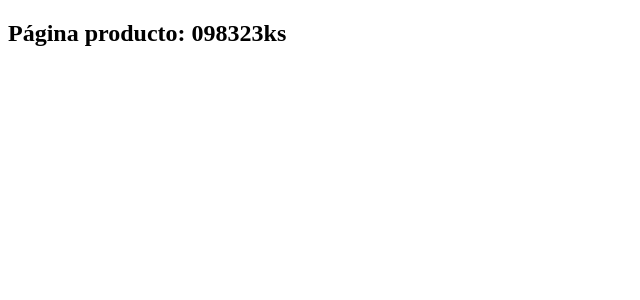
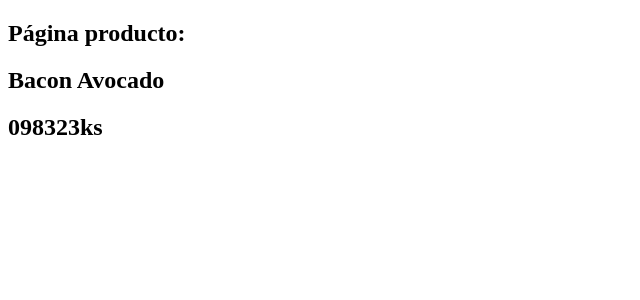
Before and after one commit to CristianMontoya98/NextJsAvo, a Next.js app: page /product/098323ks in a window 1280 px wide. Shown: the top 300 px of the page, without its empty margins (0-640 px from the left). Built offline with nearby package versions, Linux system fonts and the light colour scheme.

Commit message:
Product list and product page

```diff
--- a/pages/product/[id].tsx
+++ b/pages/product/[id].tsx
@@ -1,12 +1,25 @@
-import React from 'react'
+import React, { useEffect, useState } from 'react'
 import { useRouter } from 'next/router'
 
 const ProductPage = () => {
-  const { query } = useRouter()
+  // state
+  const [product, setProduct] = useState<TProduct>()
+  // router
+  const {
+    query: { id },
+  } = useRouter()
+
+  useEffect(() => {
+      window.fetch(`/api/avo/${id}`)
+        .then((res) => res.json())
+        .then(({ data }) => setProduct(data))
+  }, [id])
 
   return (
     <section>
-      <h1>Página producto: {query.id}</h1>
+      <h1>Página producto:</h1>
+      <h2>{product?.name}</h2>
+      <h2>{id}</h2>
     </section>
   )
 }
```
Also changed, not shown: pages/index.tsx (+16 -5 lines).
